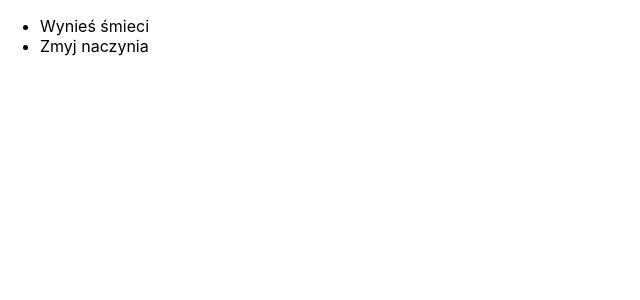
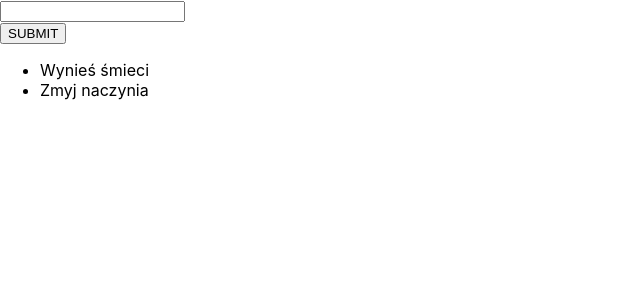
Before and after one commit to coderoadpl/frontend--react--project-3.4, a React (Create React App) app: page / in a window 1280 px wide. Shown: the top 300 px of the page, without its empty margins (0-640 px from the left). Built offline with nearby package versions, Linux system fonts and the light colour scheme.

Commit message:
New task input and button added

```diff
--- a/src/ToDo.js
+++ b/src/ToDo.js
@@ -2,6 +2,7 @@ import React from 'react'
 
 export class ToDo extends React.Component {
   state = {
+    newTaskText: '',
     tasks: [
       {
         id: '123',
@@ -16,11 +17,32 @@ export class ToDo extends React.Component {
     ]
   }
 
+  onNewTaskTextChange = (e) => {
+    this.setState(() => ({
+      newTaskText: e.target.value
+    }))
+  }
+
+  addNewTask = () => {
+    console.log(this.state.newTaskText)
+  }
+
   render () {
-      const { tasks } = this.state
+    const { tasks, newTaskText } = this.state
 
     return (
       <div>
+        <input
+          type={'text'}
+          value={newTaskText}
+          onChange={this.onNewTaskTextChange}
+        />
+        <br/>
+        <button
+          onClick={this.addNewTask}
+        >
+          SUBMIT
+        </button>
         <ul>
           {
             tasks.map(({ id, text }) => {
```
Lines whose indentation alone changed are shown as unchanged.
